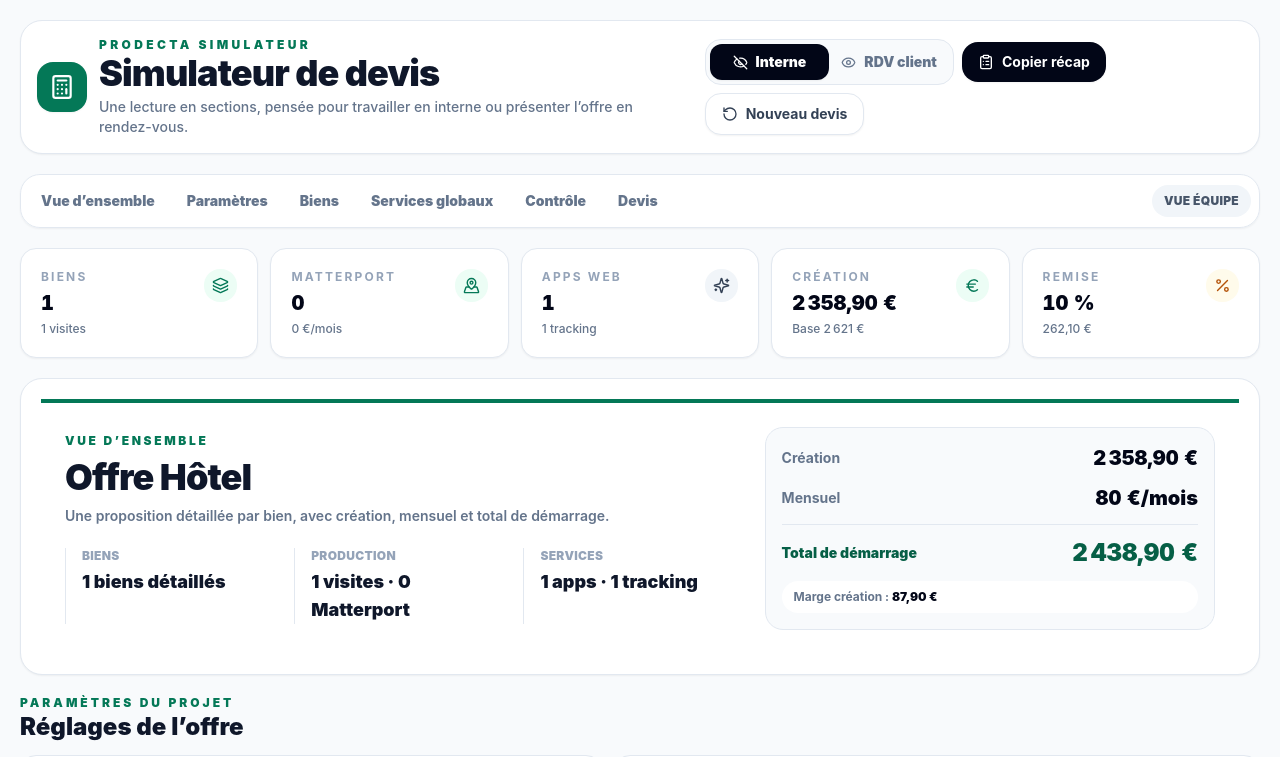
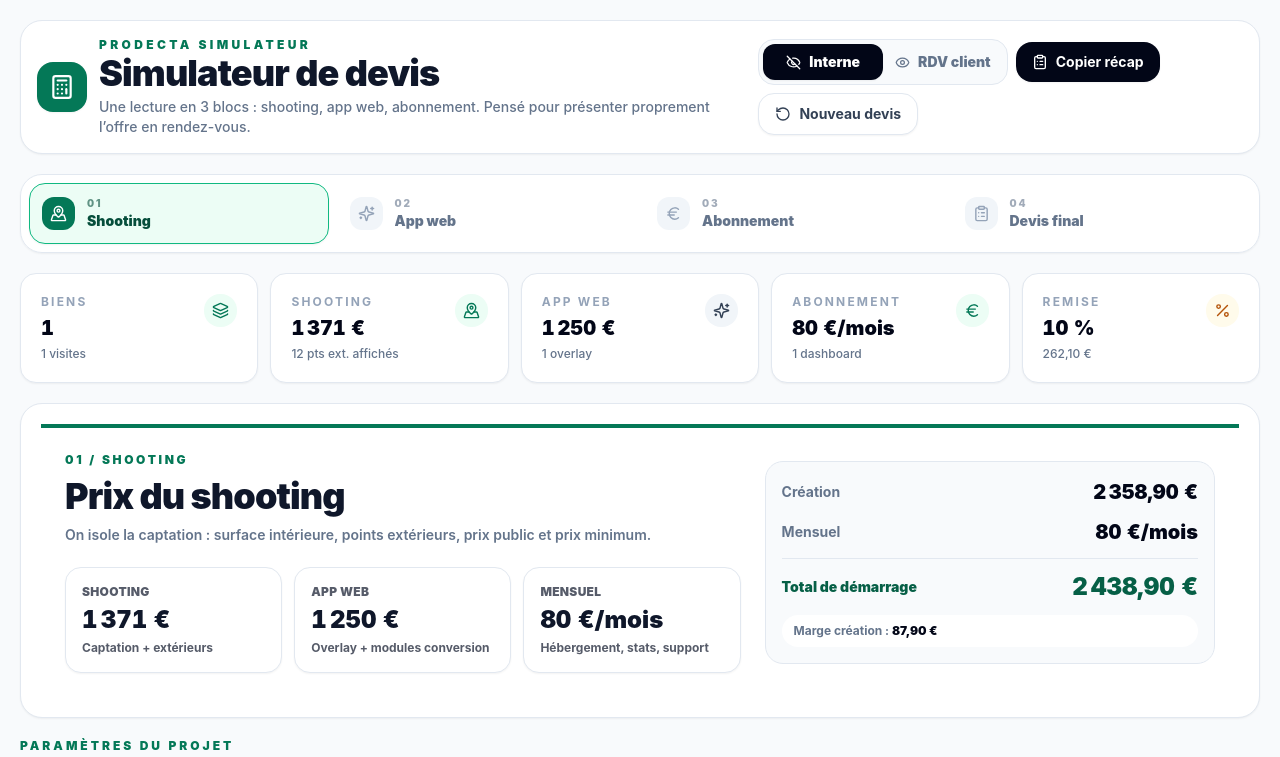
Before and after one commit to antoinetlcx/Prodecta-, a React (Vite) app: page / in a window 1280 px wide. Shown: the top 757 px of the page. Built offline with nearby package versions, Linux system fonts and the light colour scheme.

Commit message:
Create page-based simulator flow

```diff
--- a/src/App.jsx
+++ b/src/App.jsx
@@ -27,6 +27,7 @@ import {
   PLAN_PRESETS,
   SECTORS,
   SUBSCRIPTION_MODULE_IDS,
+  WORKFLOW_MODULE_GROUPS,
 } from "./data/pricingConfig.js";
 import {
   createPlainTextSummary,
@@ -57,6 +58,43 @@ const DEFAULT_INPUTS = {
   pointsExterior: 12,
 };
 
+const WORKFLOW_STEPS = [
+  {
+    id: "shooting",
+    eyebrow: "01",
+    label: "Shooting",
+    title: "Prix du shooting",
+    description: "On isole la captation : surface intérieure, points extérieurs, prix public et prix minimum.",
+    icon: MapPinned,
+  },
+  {
+    id: "app",
+    eyebrow: "02",
+    label: "App web",
+    title: "App web / overlay",
+    description: "On chiffre l’interface immersive seule ou au-dessus d’une visite Matterport déjà existante.",
+    icon: Sparkles,
+  },
+  {
+    id: "subscription",
+    eyebrow: "03",
+    label: "Abonnement",
+    title: "Abonnement mensuel",
+    description: "On présente clairement l’hébergement, Matterport, les statistiques, le support et les mises à jour.",
+    icon: Euro,
+  },
+  {
+    id: "quote",
+    eyebrow: "04",
+    label: "Devis final",
+    title: "Synthèse du devis",
+    description: "On retrouve le total de démarrage, le mensuel, la marge interne et les exports.",
+    icon: ClipboardList,
+  },
+];
+
+const EDITOR_STEPS = ["shooting", "app", "subscription"];
+
 function cloneCustomPrices(value = DEFAULT_CUSTOM_MODULE_PRICES) {
   return JSON.parse(JSON.stringify(value));
 }
@@ -86,6 +124,15 @@ function buildDefaultQuoteName(meta, pricing) {
   return `Devis Prodecta - ${target}`;
 }
 
+function mergeScopedModules(currentIds = [], moduleIds = [], scope = "full") {
+  if (scope === "full" || !WORKFLOW_MODULE_GROUPS[scope]) {
+    return [...new Set(moduleIds)];
+  }
+
+  const scopedIds = WORKFLOW_MODULE_GROUPS[scope];
+  return [...new Set([...currentIds.filter((id) => !scopedIds.includes(id)), ...moduleIds])];
+}
+
 function serializePricing(pricing) {
   return {
     sectorKey: pricing.sectorKey,
@@ -100,6 +147,20 @@ function serializePricing(pricing) {
     setupModules: pricing.setupModules.map(({ icon, ...module }) => module),
     recurringModules: pricing.recurringModules.map(({ icon, ...module }) => module),
     lineItems: pricing.lineItems.map(({ icon, ...module }) => module),
+    segments: {
+      shooting: {
+        ...pricing.segments.shooting,
+        lineItems: pricing.segments.shooting.lineItems.map(({ icon, ...module }) => module),
+      },
+      app: {
+        ...pricing.segments.app,
+        lineItems: pricing.segments.app.lineItems.map(({ icon, ...module }) => module),
+      },
+      subscription: {
+        ...pricing.segments.subscription,
+        lineItems: pricing.segments.subscription.lineItems.map(({ icon, ...module }) => module),
+      },
+    },
     properties: pricing.properties,
     propertyQuotes: pricing.propertyQuotes.map((propertyQuote) => ({
       ...propertyQuote,
@@ -124,6 +185,39 @@ function serializePricing(pricing) {
   };
 }
 
+function SegmentTile({ label, value, detail, tone = "slate" }) {
+  const toneClass = tone === "emerald" ? "border-emerald-200 bg-emerald-50 text-emerald-900" : "border-slate-200 bg-white text-slate-900";
+
+  return (
+    <div className={`rounded-2xl border p-4 shadow-sm ${toneClass}`}>
+      <p className="text-xs font-black uppercase tracking-wide opacity-70">{label}</p>
+      <p className="mt-1 text-2xl font-black tabular-nums">{value}</p>
+      <p className="mt-1 text-xs font-bold opacity-70">{detail}</p>
+    </div>
+  );
+}
+
+function SubscriptionPlanCards({ sector }) {
+  const plans = [
+    { name: "Essentiel", detail: "Hébergement + maintenance", price: sector.publicPlans[0] },
+    { name: "Croissance", detail: "Essentiel + dashboard analytics", price: sector.publicPlans[1] },
+    { name: "Premium", detail: "Analytics + support + mises à jour", price: sector.publicPlans[2] },
+  ];
+
+  return (
+    <div className="grid gap-3 md:grid-cols-3">
+      {plans.map((plan) => (
+        <Card key={plan.name} className="rounded-2xl p-4 shadow-sm">
+          <p className="text-xs font-black uppercase tracking-[0.16em] text-emerald-700">Abonnement</p>
+          <h3 className="mt-1 text-lg font-black">{plan.name}</h3>
+          <p className="mt-1 text-sm font-semibold text-slate-500">{plan.detail}</p>
+          <p className="mt-4 text-2xl font-black tabular-nums text-slate-950">{eur(plan.price, " €/mois")}</p>
+        </Card>
+      ))}
+    </div>
+  );
+}
+
 function App() {
   const [quoteMeta, setQuoteMeta] = useState(DEFAULT_QUOTE_META);
   const [inputs, setInputs] = useState(DEFAULT_INPUTS);
@@ -135,6 +229,7 @@ function App() {
   const [currentQuoteId, setCurrentQuoteId] = useState(null);
   const [savedAt, setSavedAt] = useState(null);
   const [presentationMode, setPresentationMode] = useState("internal");
+  const [activeStep, setActiveStep] = useState("shooting");
 
   useEffect(() => {
     setQuotes(loadQuotes());
@@ -155,6 +250,8 @@ function App() {
   const sector = pricing.sector;
   const SectorIcon = sector.icon;
   const isClientMode = presentationMode === "client";
+  const activeStepMeta = WORKFLOW_STEPS.find((step) => step.id === activeStep) || WORKFLOW_STEPS[0];
+  const isEditorStep = EDITOR_STEPS.includes(activeStep);
 
   const quoteSnapshot = useMemo(() => {
     const existing = currentQuoteId ? quotes.find((quote) => quote.id === currentQuoteId) : null;
@@ -245,17 +342,24 @@ function App() {
     setSavedAt(null);
   };
 
-  const applyPropertyPreset = (propertyId, moduleIds) => {
+  const applyPropertyPreset = (propertyId, moduleIds, scope = "full") => {
     setProperties((previous) =>
       previous.map((property) =>
-        property.id === propertyId ? { ...property, selectedModuleIds: [...moduleIds] } : property,
+        property.id === propertyId
+          ? { ...property, selectedModuleIds: mergeScopedModules(property.selectedModuleIds, moduleIds, scope) }
+          : property,
       ),
     );
     setSavedAt(null);
   };
 
-  const applyPresetToAllProperties = (moduleIds) => {
-    setProperties((previous) => previous.map((property) => ({ ...property, selectedModuleIds: [...moduleIds] })));
+  const applyPresetToAllProperties = (moduleIds, scope = "full") => {
+    setProperties((previous) =>
+      previous.map((property) => ({
+        ...property,
+        selectedModuleIds: mergeScopedModules(property.selectedModuleIds, moduleIds, scope),
+      })),
+    );
     setSavedAt(null);
   };
 
@@ -314,6 +418,7 @@ function App() {
     setSelectedModuleIds(DEFAULT_SELECTED_MODULE_IDS);
     setCustomModulePrices(cloneCustomPrices());
     setCurrentQuoteId(null);
+    setActiveStep("shooting");
     setSavedAt(null);
   };
 
@@ -390,10 +495,9 @@ function App() {
     <div className="min-h-screen bg-slate-50 text-slate-900">
       <div className="mx-auto max-w-[1720px] space-y-5 p-3 lg:p-5">
         <motion.header
-          id="overview"
           initial={{ opacity: 0, y: -10 }}
           animate={{ opacity: 1, y: 0 }}
-          className="scroll-mt-28 rounded-[22px] border border-slate-200 bg-white p-4 shadow-sm"
+          className="rounded-[22px] border border-slate-200 bg-white p-4 shadow-sm"
         >
           <div className="flex flex-col justify-between gap-4 lg:flex-row lg:items-center">
             <div className="flex min-w-0 items-center gap-3">
@@ -404,7 +508,7 @@ function App() {
                 <p className="text-xs font-black uppercase tracking-[0.28em] text-emerald-700">Prodecta simulateur</p>
                 <h1 className="text-3xl font-black tracking-tight md:text-4xl">Simulateur de devis</h1>
                 <p className="mt-1 max-w-3xl text-sm font-medium text-slate-500">
-                  Une lecture en sections, pensée pour travailler en interne ou présenter l’offre en rendez-vous.
+                  Une lecture en 3 blocs : shooting, app web, abonnement. Pensé pour présenter proprement l’offre en rendez-vous.
                 </p>
               </div>
             </div>
@@ -448,35 +552,40 @@ function App() {
           </div>
         </motion.header>
 
-        <nav className="sticky top-2 z-20 rounded-[20px] border border-slate-200 bg-white/95 p-2 shadow-sm backdrop-blur">
-          <div className="flex flex-wrap items-center gap-2">
-            {[
-              ["#overview", "Vue d’ensemble"],
-              ["#settings", "Paramètres"],
-              ["#properties", "Biens"],
-              ["#modules", "Services globaux"],
-              ...(!isClientMode ? [["#control", "Contrôle"]] : []),
-              ["#quote", "Devis"],
-            ].map(([href, label]) => (
-              <a
-                key={href}
-                href={href}
-                className="rounded-2xl px-3 py-2 text-sm font-black text-slate-500 transition hover:bg-emerald-50 hover:text-emerald-700"
+        <nav className="sticky top-2 z-20 rounded-[22px] border border-slate-200 bg-white/95 p-2 shadow-sm backdrop-blur">
+          <div className="grid gap-2 md:grid-cols-4">
+            {WORKFLOW_STEPS.map((step) => {
+              const Icon = step.icon;
+              const active = activeStep === step.id;
+              return (
+                <button
+                  key={step.id}
+                  type="button"
+                  onClick={() => setActiveStep(step.id)}
+                  className={`flex items-center gap-3 rounded-2xl border px-3 py-3 text-left transition ${
+                    active
+                      ? "border-emerald-500 bg-emerald-50 text-emerald-900 shadow-sm"
+                      : "border-transparent bg-white text-slate-500 hover:border-slate-200 hover:bg-slate-50 hover:text-slate-900"
+                  }`}
                 >
-                {label}
-              </a>
-            ))}
-            <span className={`ml-auto rounded-2xl px-3 py-2 text-xs font-black uppercase tracking-wide ${isClientMode ? "bg-emerald-50 text-emerald-700" : "bg-slate-100 text-slate-600"}`}>
-              {isClientMode ? "Vue rendez-vous" : "Vue équipe"}
+                  <span className={`rounded-xl p-2 ${active ? "bg-emerald-700 text-white" : "bg-slate-100 text-slate-400"}`}>
+                    <Icon size={17} />
                   </span>
+                  <span className="min-w-0">
+                    <span className="block text-[10px] font-black uppercase tracking-[0.18em] opacity-60">{step.eyebrow}</span>
+                    <span className="block truncate text-sm font-black">{step.label}</span>
+                  </span>
+                </button>
+              );
+            })}
           </div>
         </nav>
 
         <section className="grid gap-3 sm:grid-cols-2 lg:grid-cols-5">
           <StatCard compact icon={Layers3} label="Biens" value={String(pricing.propertyCount)} detail={`${pricing.virtualVisitCount} visites`} />
-          <StatCard compact icon={MapPinned} label="Matterport" value={String(pricing.matterportSpaces)} detail={eur(pricing.matterportSpaces * 10, " €/mois")} />
-          <StatCard compact icon={Sparkles} label="Apps web" value={String(pricing.webAppCount)} detail={`${pricing.trackingCount} tracking`} tone="slate" />
-          <StatCard compact icon={Euro} label="Création" value={eur(pricing.setupFinalHT)} detail={isClientMode ? "Frais de création" : `Base ${eur(pricing.setupPublicSubtotal)}`} />
+          <StatCard compact icon={MapPinned} label="Shooting" value={eur(pricing.segments.shooting.setupPublic)} detail={`${pricing.points} pts ext. affichés`} />
+          <StatCard compact icon={Sparkles} label="App web" value={eur(pricing.segments.app.setupPublic)} detail={`${pricing.webAppCount} overlay`} tone="slate" />
+          <StatCard compact icon={Euro} label="Abonnement" value={eur(pricing.segments.subscription.monthlyPublic, " €/mois")} detail={`${pricing.trackingCount} dashboard`} />
           {isClientMode ? (
             <StatCard compact icon={Calculator} label="Démarrage" value={eur(pricing.startupTotalHT)} detail={eur(pricing.monthlyFinalHT, " €/mois")} tone="emerald" />
           ) : (
@@ -484,31 +593,22 @@ function App() {
           )}
         </section>
 
-        <section className="scroll-mt-28" aria-labelledby="overview-title">
+        <section aria-labelledby="overview-title">
           <Card className="overflow-hidden rounded-[22px] border-slate-200 bg-white p-0 shadow-sm">
             <div className="border-t-4 border-emerald-700 p-5 lg:p-6">
               <div className="grid gap-6 lg:grid-cols-[minmax(0,1.2fr)_minmax(340px,0.8fr)] lg:items-center">
                 <div>
-                  <p className="text-xs font-black uppercase tracking-[0.22em] text-emerald-700">Vue d’ensemble</p>
+                  <p className="text-xs font-black uppercase tracking-[0.22em] text-emerald-700">{activeStepMeta.eyebrow} / {activeStepMeta.label}</p>
                   <h2 id="overview-title" className="mt-2 text-3xl font-black tracking-tight md:text-4xl">
-                    Offre {sector.label}
+                    {activeStepMeta.title}
                   </h2>
                   <p className="mt-2 max-w-3xl text-sm font-semibold leading-relaxed text-slate-500">
-                    Une proposition détaillée par bien, avec création, mensuel et total de démarrage.
+                    {activeStepMeta.description}
                   </p>
                   <div className="mt-5 grid gap-3 md:grid-cols-3">
-                    <div className="border-l border-slate-200 pl-4">
-                      <p className="text-xs font-black uppercase tracking-wide text-slate-400">Biens</p>
-                      <p className="mt-1 text-lg font-black">{pricing.propertyCount} biens détaillés</p>
-                    </div>
-                    <div className="border-l border-slate-200 pl-4">
-                      <p className="text-xs font-black uppercase tracking-wide text-slate-400">Production</p>
-                      <p className="mt-1 text-lg font-black">{pricing.virtualVisitCount} visites · {pricing.matterportSpaces} Matterport</p>
-                    </div>
-                    <div className="border-l border-slate-200 pl-4">
-                      <p className="text-xs font-black uppercase tracking-wide text-slate-400">Services</p>
-                      <p className="mt-1 text-lg font-black">{pricing.webAppCount} apps · {pricing.trackingCount} tracking</p>
-                    </div>
+                    <SegmentTile label="Shooting" value={eur(pricing.segments.shooting.setupPublic)} detail="Captation + extérieurs" />
+                    <SegmentTile label="App web" value={eur(pricing.segments.app.setupPublic)} detail="Overlay + modules conversion" />
+                    <SegmentTile label="Mensuel" value={eur(pricing.segments.subscription.monthlyPublic, " €/mois")} detail="Hébergement, stats, support" />
                   </div>
                 </div>
 
@@ -540,10 +640,11 @@ function App() {
           </Card>
         </section>
 
-        <section id="settings" className="scroll-mt-28 space-y-3" aria-labelledby="settings-title">
+        {activeStep === "shooting" && (
+          <section className="space-y-3" aria-labelledby="settings-title">
             <div>
               <p className="text-xs font-black uppercase tracking-[0.25em] text-emerald-700">Paramètres du projet</p>
-            <h2 id="settings-title" className="text-2xl font-black">Réglages de l’offre</h2>
+              <h2 id="settings-title" className="text-2xl font-black">Réglages de base</h2>
             </div>
             <div className="grid gap-3 xl:grid-cols-[minmax(320px,0.9fr)_minmax(320px,1fr)]">
               <QuoteForm
@@ -593,14 +694,17 @@ function App() {
               </Card>
             </div>
           </section>
+        )}
 
-        <section id="properties" className="scroll-mt-28 space-y-3" aria-labelledby="properties-title">
+        {isEditorStep && (
+          <section className="space-y-3" aria-labelledby="properties-title">
             <div>
-            <p className="text-xs font-black uppercase tracking-[0.25em] text-emerald-700">Biens / espaces à créer</p>
-            <h2 id="properties-title" className="text-2xl font-black">Liste des biens du client</h2>
+              <p className="text-xs font-black uppercase tracking-[0.25em] text-emerald-700">Configuration détaillée</p>
+              <h2 id="properties-title" className="text-2xl font-black">{activeStepMeta.title}</h2>
             </div>
             <PropertiesManager
               isClientMode={isClientMode}
+              mode={activeStep}
               properties={properties}
               propertyQuotes={pricing.propertyQuotes}
               onAddProperty={addProperty}
@@ -613,17 +717,21 @@ function App() {
               onCustomPriceChange={updatePropertyCustomPrice}
             />
           </section>
+        )}
 
-        <section id="modules" className="scroll-mt-28 space-y-3" aria-labelledby="modules-title">
+        {activeStep === "subscription" && <SubscriptionPlanCards sector={sector} />}
+
+        {activeStep === "app" && (
+          <section className="space-y-3" aria-labelledby="modules-title">
             <div>
-            <p className="text-xs font-black uppercase tracking-[0.25em] text-emerald-700">Services globaux client</p>
-            <h2 id="modules-title" className="text-2xl font-black">Options transverses</h2>
+              <p className="text-xs font-black uppercase tracking-[0.25em] text-emerald-700">Options complémentaires</p>
+              <h2 id="modules-title" className="text-2xl font-black">Premium & cas particuliers</h2>
             </div>
             <ModuleSelector
               isClientMode={isClientMode}
               showPresets={false}
-            title="Modules globaux"
-            eyebrow="Client"
+              title="Modules hors bien"
+              eyebrow="Compléments"
               catalogModules={pricing.globalCatalogModules}
               selectedModuleIds={selectedModuleIds}
               customModulePrices={customModulePrices}
@@ -632,9 +740,10 @@ function App() {
               onApplyPreset={applyPreset}
             />
           </section>
+        )}
 
-        {!isClientMode && (
-          <section id="control" className="scroll-mt-28 space-y-3" aria-labelledby="control-title">
+        {activeStep === "quote" && !isClientMode && (
+          <section className="space-y-3" aria-labelledby="control-title">
             <div>
               <p className="text-xs font-black uppercase tracking-[0.25em] text-emerald-700">Détail & contrôle interne</p>
               <h2 id="control-title" className="text-2xl font-black">Pilotage commercial</h2>
@@ -646,7 +755,8 @@ function App() {
           </section>
         )}
 
-        <section id="quote" className="scroll-mt-28 space-y-3 pb-8" aria-labelledby="quote-title">
+        {activeStep === "quote" && (
+          <section className="space-y-3 pb-8" aria-labelledby="quote-title">
             <div>
               <p className="text-xs font-black uppercase tracking-[0.25em] text-emerald-700">Devis & exports</p>
               <h2 id="quote-title" className="text-2xl font-black">Sauvegarder et présenter</h2>
@@ -686,6 +796,7 @@ function App() {
               </div>
             </div>
           </section>
+        )}
       </div>
     </div>
   );
```
Lines whose indentation alone changed are shown as unchanged.
